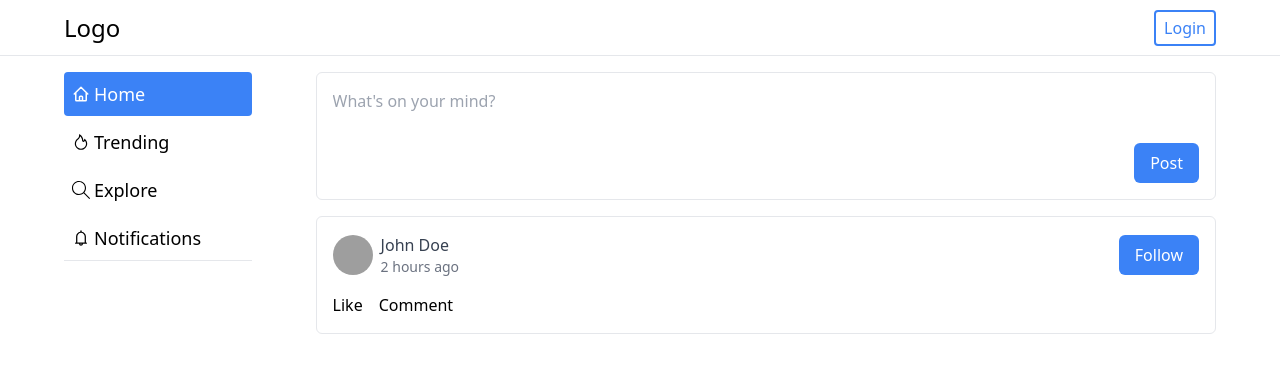
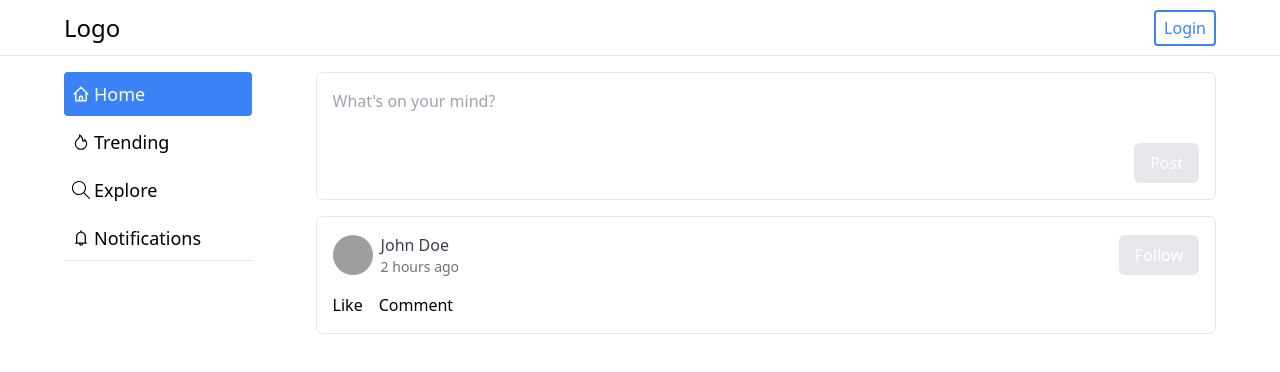
Before and after one commit to Alejandro1709/Besocial, a Next.js app: page / in a window 1280 px wide. Shown: the top 372 px of the page. Built offline with nearby package versions, Linux system fonts and the light colour scheme; grey boxes are pictures that could not be loaded.

Commit message:
Add: Button Types

```diff
--- a/src/components/Button.tsx
+++ b/src/components/Button.tsx
@@ -1,10 +1,24 @@
 type ButtonProps = {
+  type?: 'default' | 'primary' | 'success' | 'danger';
   children: React.ReactNode;
 };
 
-function Button({ children }: ButtonProps) {
+function Button({ type = 'default', children }: ButtonProps) {
+  const buttonType =
+    type === 'default'
+      ? 'bg-gray-200 hover:bg-gray-300'
+      : type === 'primary'
+      ? 'bg-blue-500 hover:bg-blue-600'
+      : type === 'success'
+      ? 'bg-green-500 hover:bg-green-600'
+      : type === 'danger'
+      ? 'bg-red-500 hover:bg-red-600'
+      : 'bg-gray-200';
+
   return (
-    <button className='bg-blue-500 text-white font-medium hover:bg-blue-600 px-4 py-2 rounded-md'>
+    <button
+      className={`${buttonType} text-white font-medium px-4 py-2 rounded-md`}
+    >
       {children}
     </button>
   );
```
